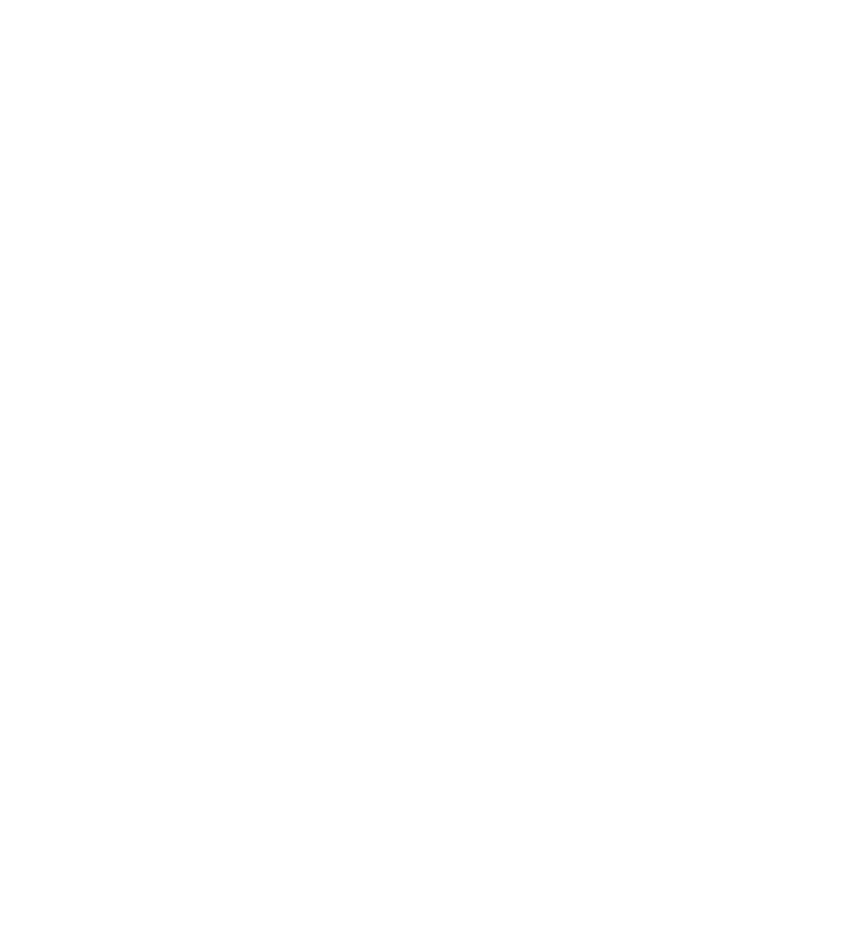
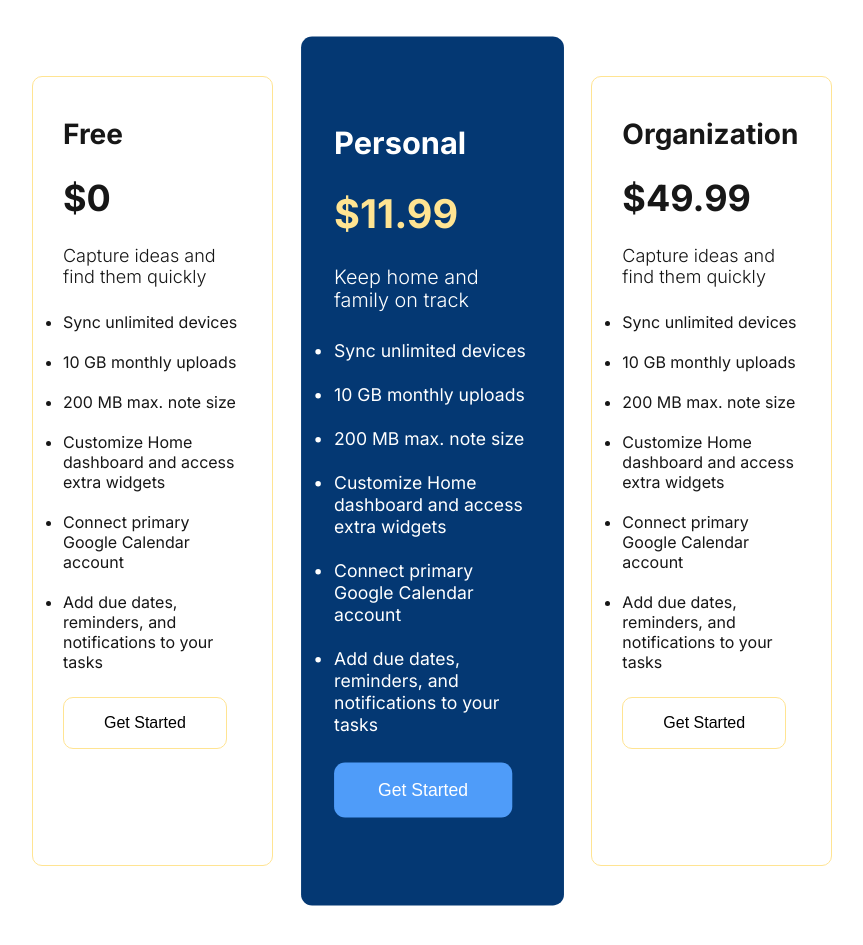
Before and after one commit to Rojasking700/saas-whitespace-figma-template, a Next.js app: page / in a window 1280 px wide. Shown: the part 4480-5425 px from the top of the page, without its empty margins (208-1071 px from the left). Before the commit the page ends 4183 px from the top, so only its background shows below. Built offline with nearby package versions, Linux system fonts and the light colour scheme.

Commit message:
choose your plan\

```diff
--- a/app/page.jsx
+++ b/app/page.jsx
@@ -4,6 +4,7 @@
 import Section2 from "~/components/LandingPage/section2";
 import Extension from "~/components/LandingPage/Extension";
 import Customise from "~/components/LandingPage/Customise";
+import ChooseYourPlan from "~/components/LandingPage/ChooseYourPlan";
 
 export default function Home() {
   return (
@@ -13,6 +14,7 @@
         <Section2 />
         <Extension />
         <Customise />
+        <ChooseYourPlan />
       </main>
     </div>
   );
--- /dev/null
+++ b/components/LandingPage/ChooseYourPlan.jsx
@@ -0,0 +1,83 @@
+import stylesExtension from '~/scss/LandingPage/Extension.module.scss';
+import styles from '~/scss/LandingPage/SectionTwo.module.scss';
+import Image from 'next/image';
+// import Wireframe from '~/public/imgs/LandingPage/customise/Wireframe.png'
+import Wireframe2 from '~/public/imgs/LandingPage/customise/Wireframe2.png';
+import PointRightArrow from '~/public/icons/PointRightArrow.png';
+
+export default function ChooseYourPlan() {
+
+  const plansInfo = [
+    {
+      title: 'Free',
+      price: 0,
+      summary: 'Capture ideas and find them quickly',
+      bulletPoints: [
+        'Sync unlimited devices',
+        '10 GB monthly uploads',
+        '200 MB max. note size',
+        'Customize Home dashboard and access extra widgets',
+        'Connect primary Google Calendar account',
+        'Add due dates, reminders, and notifications to your tasks',
+      ]
+    },
+    {
+      title: 'Personal',
+      price: 11.99,
+      summary: 'Keep home and family on track',
+      bulletPoints: [
+        'Sync unlimited devices',
+        '10 GB monthly uploads',
+        '200 MB max. note size',
+        'Customize Home dashboard and access extra widgets',
+        'Connect primary Google Calendar account',
+        'Add due dates, reminders, and notifications to your tasks',
+      ]
+    },
+    {
+      title: 'Organization',
+      price: 49.99,
+      summary: 'Capture ideas and find them quickly',
+      bulletPoints: [
+        'Sync unlimited devices',
+        '10 GB monthly uploads',
+        '200 MB max. note size',
+        'Customize Home dashboard and access extra widgets',
+        'Connect primary Google Calendar account',
+        'Add due dates, reminders, and notifications to your tasks',
+      ]
+    }
+  ]
+
+
+  return (
+    <div className={styles.chooseYourPlan}>
+      <div className={styles.CYP_title}>
+        <h1>Choose Your Plan</h1>
+        <p>Whether you want to get organized, keep your personal life on track, or boost workplace productivity, Evernote has the right plan for you.</p>
+      </div>
+      <div className={styles.plans}>
+        {
+          plansInfo.map((plan, index) => (
+              <div key={index} className={styles.planCard}>
+                <h5>{plan.title}</h5>
+                <h4>${plan.price}</h4>
+                <p>{plan.summary}</p>
+                <ul>
+                  {
+                    plan.bulletPoints.map((bp, index2) => (
+                      <li key={index2}>
+                        {bp}
+                      </li>
+                    ))
+                  }
+                </ul>
+                <button>Get Started</button>
+              </div>
+            ))
+        }
+      </div>
+
+    </div>
+  )
+}
--- a/scss/LandingPage/SectionTwo.module.scss
+++ b/scss/LandingPage/SectionTwo.module.scss
@@ -89,3 +89,75 @@
 .bImg {
   grid-area: bImg;
 }
+
+
+
+.chooseYourPlan{
+  padding: $main-vertical-padding $main-horizontal-padding;
+
+  // display: grid;
+
+  .CYP_title{
+    text-align: center;
+    h1{
+      margin-bottom: 24px;
+    }
+  }
+
+  .plans{
+    display: flex;
+    flex-flow: row nowrap;
+    justify-content: space-between;
+    // gap: 40px;
+
+    margin: 60px 0px;
+
+    .planCard{
+      max-width: 450px;
+      border: 1px solid $second-color-1;
+      border-radius: 10px;
+      padding: 40px 30px;
+      margin: 20px;
+
+      display: flex;
+      flex-flow: column nowrap;
+      justify-content: flex-start;
+      align-items: flex-start;
+      gap: 25px;
+
+      ul{
+        display: flex;
+        flex-flow: column nowrap;
+        gap: 20px;
+      }
+
+      button{
+        padding: 16px 40px;
+        font-size: 16px;
+        background-color: transparent;
+        border: 1px solid $second-color-1;
+        border-radius: 10px;
+      }
+    }
+    .planCard:nth-child(2){
+     background-color: $primary-color-1;
+     color: $second-color-3;
+     transform: scale(1.1);
+     padding: 80px 30px;
+     border: none;
+
+     h4{
+      color: $second-color-1;
+     }
+
+     button{
+      background-color: $primary-color-2;
+      color:  $second-color-3;
+      border: none;
+     }
+   }
+
+  }
+
+
+}
--- a/scss/LandingPage/_MainPage.module.scss
+++ b/scss/LandingPage/_MainPage.module.scss
@@ -1,6 +1,6 @@
 .main {
-  display: grid;
-  grid-template-areas: "HeroSection" "SectionTwo" "Extension" "Customise";
+  // display: grid;
+  // grid-template-areas: "HeroSection" "SectionTwo" "Extension" "Customise" ;
   // grid-template-rows: 880px 2000px;
   max-width: 1920px;
   margin: 0 auto;
```
